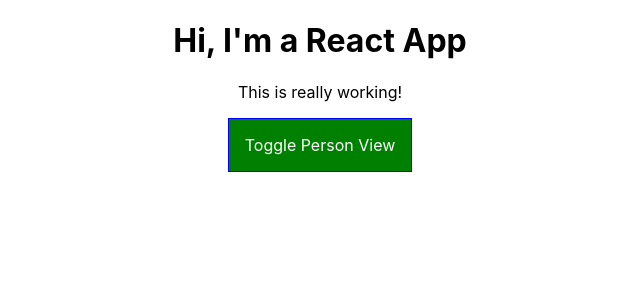
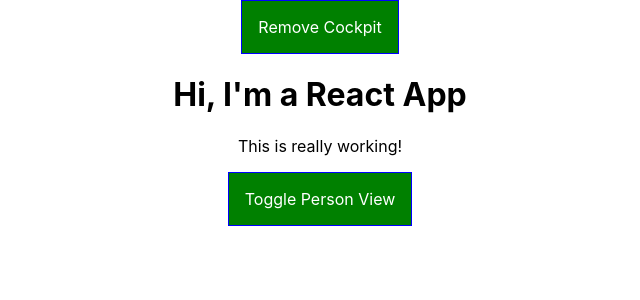
Before and after one commit to navneetgupta/react_ex, a React (Create React App) app: page / in a window 1280 px wide. Shown: the top 300 px of the page, without its empty margins (320-960 px from the left). Built offline with nearby package versions, Linux system fonts and the light colour scheme.

Commit message:
Lecture 93: Cleaning up with lifecycle hooks and useEffect hooks

```diff
--- a/src/components/Cockpit/Cockpit.js
+++ b/src/components/Cockpit/Cockpit.js
@@ -11,6 +11,27 @@ const Cockpit = props => {
       console.log("Saved Data to cloud...");
     }, 1000);
   }, [props.persons]);
+
+  useEffect(() => {
+    console.log(
+      "this will be executed only when component is loaded, not every render cycle"
+    );
+    // This return will run before the main useEffect function runs
+    // but after the (first) render cycle.
+    return () => {
+      console.log("[Cockpit.js] Cleanup Work in useEffect progress...");
+    };
+  }, []);
+
+  useEffect(() => {
+    console.log("[Cockpit.js] 3rd useEffect Cycle");
+    // This return will run before the main useEffect function runs
+    // but after the (first) render cycle.
+    // below will run cleanu on every render cycle.
+    return () => {
+      console.log("[Cockpit.js] 2nd cleanup work in useHook progressing...");
+    };
+  });
 
   //useEffect(); We could define multiple useHook for different set of data.
 
--- a/src/components/Persons/Persons.js
+++ b/src/components/Persons/Persons.js
@@ -39,7 +39,9 @@ class Persons extends Component {
     console.log("[Persons.js] rendering..");
     return <div>{person}</div>;
   }
-
+  componentWillUnmount() {
+    console.log("[Persons.js] componentWillUnmount");
+  }
   componentDidUpdate(prevProps, prevState, snapshot) {
     console.log("[Persons.js] componentDidUpdate");
     console.log("[Persons.js] snapshot: ", snapshot);
--- a/src/containers/App.js
+++ b/src/containers/App.js
@@ -7,17 +7,17 @@ class App extends Component {
   constructor(props) {
     super(props);
     console.log("[App.js] Constructor");
-    this.state = {
+  }
+  state = {
     persons: [
       { id: "1", name: "Max", age: 28 },
       { id: "2", name: "Manu", age: 29 },
       { id: "3", name: "Stephanie", age: 26 }
     ],
     otherState: "some other value",
-      showPersons: false
+    showPersons: false,
+    showCockpit: true
   };
-  }
-
   static getDerivedStateFromProps(props, state) {
     console.log("[App.js] getDerivedStateFromProps");
     return state; // return updated state
@@ -43,7 +43,7 @@ class App extends Component {
 
   componentWillMount() {
     // NOTE : To be depreceated in library.
-		console.log("[App.js] componentWillMount..." );
+    console.log("[App.js] componentWillMount...");
   }
   componentDidMount() {
     // Here is the place where we could place the http calls.
@@ -60,6 +60,11 @@ class App extends Component {
     persons.splice(index, 1);
     this.setState({ persons: persons });
   };
+
+  toggleCockpitHandler = () => {
+    const showCockpit = this.state.showCockpit;
+    this.setState({ showCockpit: !showCockpit });
+  };
   /*
   <button onClick={() => this.switchNameHandler('Maximilian!!')}>Switch Name</button>
 
@@ -68,13 +73,20 @@ class App extends Component {
   */
   render() {
     console.log("[App.js] render..");
-    return (
-      <div className={styles.App}>
+    let cockpit = null;
+    if (this.state.showCockpit) {
+      cockpit = (
         <Cockpit
           persons={this.state.persons}
           styles={styles}
           toggle={this.togglePersonViewHandler}
         />
+      );
+    }
+    return (
+      <div className={styles.App}>
+        <button onClick={this.toggleCockpitHandler}>Remove Cockpit</button>
+        {cockpit}
         <Persons
           persons={this.state.persons}
           clicked={this.deletePersonElement}
```
Lines whose indentation alone changed are shown as unchanged.
